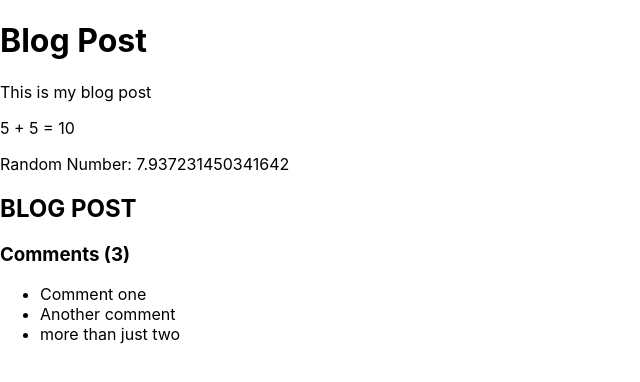
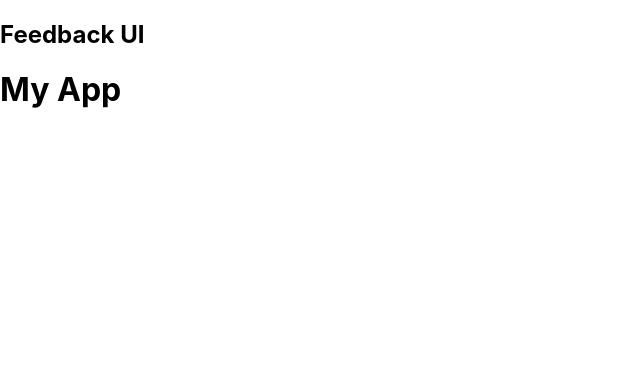
Before and after one commit to techstackmedia/react-front-to-back, a React (Create React App) app: page / in a window 1280 px wide. Shown: the top 382 px of the page, without its empty margins (0-640 px from the left). Built offline with nearby package versions, Linux system fonts and the light colour scheme.

Commit message:
update 'README.md' file
Co-authored-by: Bello Osagie <osagienoah04@gmail.com>

```diff
--- a/src/App.js
+++ b/src/App.js
@@ -1,40 +1,14 @@
-function App() {
-  const title = 'Blog Post';
-  const body = 'This is my blog post';
+import Header from './components/Header'
 
-  const comments = [
-    { id: 1, text: 'Comment one' },
-    { id: 2, text: 'Another comment' },
-    { id: 3, text: 'more than just two' },
-  ];
-
-  const loading = false;
-  const showComments = true;
-
-  if (loading) return <h1>Loading...</h1>;
-
+const App = () => {
   return (
-    <div className='container'>
-      <h1>{title}</h1>
-      <p>{body}</p>
-      {/* Any expressions in curly braces when in JSX or with the component return statement - to go from JSX to JS */}
-      <p>5 + 5 = {5 + 5}</p>
-      <p>Random Number: {Math.random() * 10}</p>
-      {showComments && (
-        <>
-          <h2>{title.toUpperCase()}</h2>
-          <div className='comments'>
-            <h3>Comments ({comments.length})</h3>
-            <ul>
-              {comments.map((comment, index) => (
-                <li key={index}>{comment.text}</li>
-              ))}
-            </ul>
-          </div>
-        </>
-      )}
-    </div>
-  );
+    <>
+      <Header text="Feedback UI" />
+      <div className='container'>
+        <h1>My App</h1>
+      </div>
+    </>
+  )
 }
 
-export default App;
+export default App
--- /dev/null
+++ b/src/components/Header.jsx
@@ -0,0 +1,21 @@
+import PropTypes from 'prop-types'
+
+const Header = ({text}) => {
+  return (
+    <header>
+      <div className="container">
+        <h2>{text}</h2>
+      </div>
+    </header>
+  );
+};
+
+Header.defaultProps = {
+  text: 'Feedback UI'
+}
+
+Header.propTypes = {
+  text: PropTypes.string
+}
+
+export default Header;
```
Also changed, not shown: 1 other file (tests, documents, lock files or other folders).
